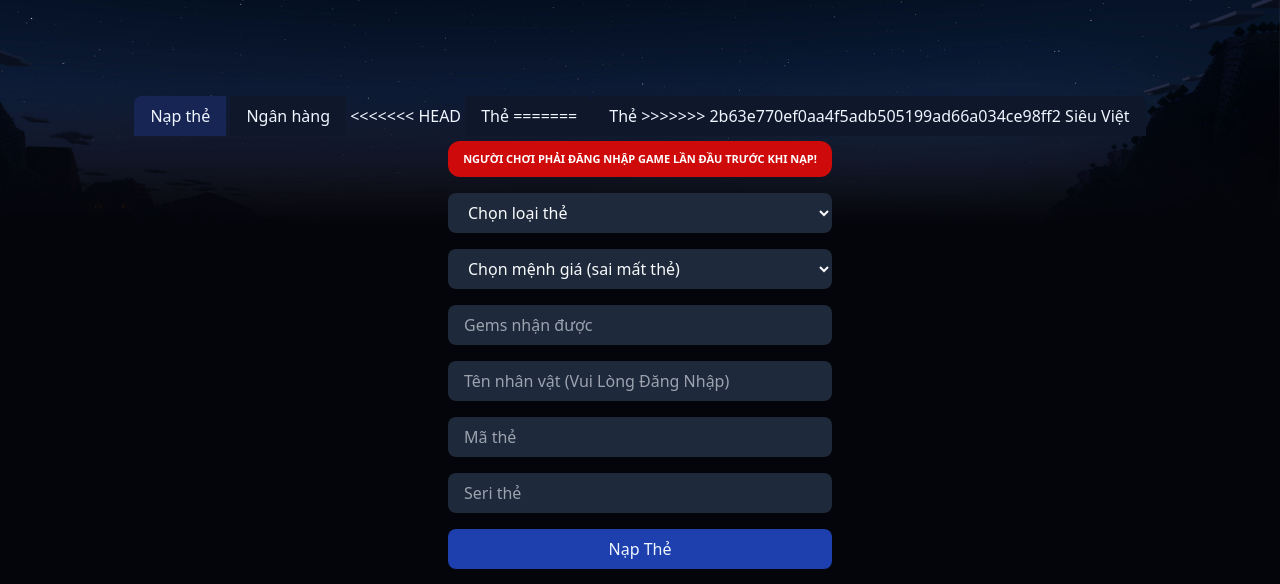
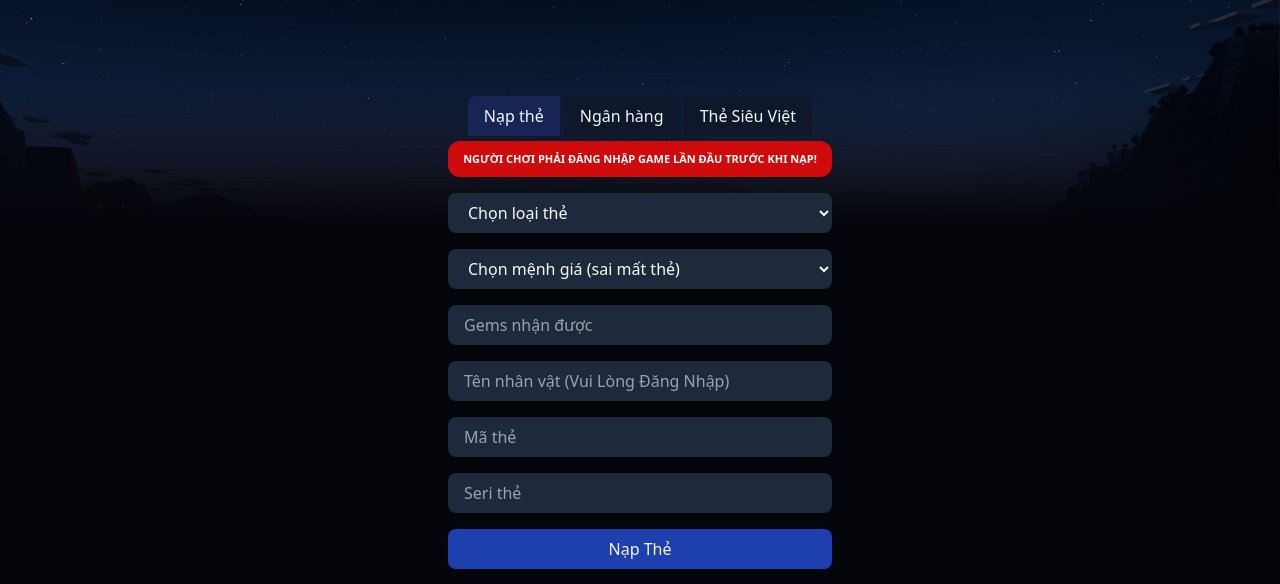
Before and after one commit to quangdev05/PlayST-Webiste, a PHP site: page /public/nap-gems/index.php in a window 1280 px wide. Shown: the part 158-742 px from the top of the page. Run offline with PHP 8.4, Linux system fonts and the light colour scheme.

Commit message:
Update index.php

```diff
--- a/public/nap-gems/index.php
+++ b/public/nap-gems/index.php
@@ -21,11 +21,7 @@ $username = isset($_SESSION['username']) ? $_SESSION['username'] : '';
 <section class="main">
     <button class="tab rounded-tl-lg tab-selected">Nạp thẻ</button>
     <button class="tab" onclick="window.location.href='https://www.playst.click/nap-gems/bank'">Ngân hàng</button>
-<<<<<<< HEAD
     <button class="tab rounded-tr-lg" onclick="window.location.href='https://thesieuviet.net/recharge/playst-network'">Thẻ
-=======
-    <button class="tab rounded-tr-lg" onclick="window.location.href='https://thesieuviet.net/recharge/playst'">Thẻ
->>>>>>> 2b63e770ef0aa4f5adb505199ad66a034ce98ff2
         Siêu Việt</button>
 
     </div>
```
